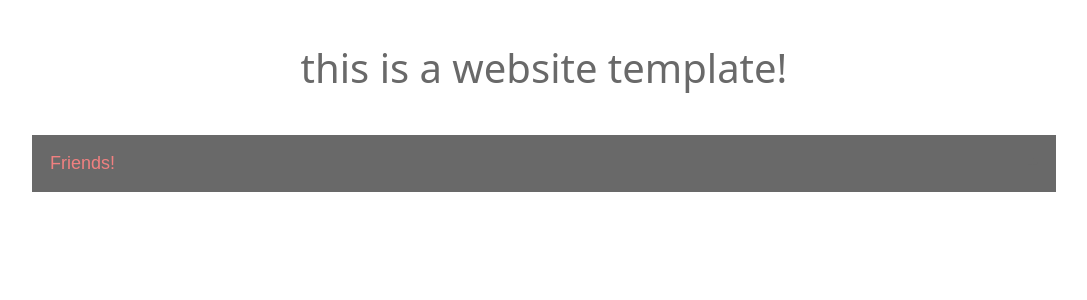
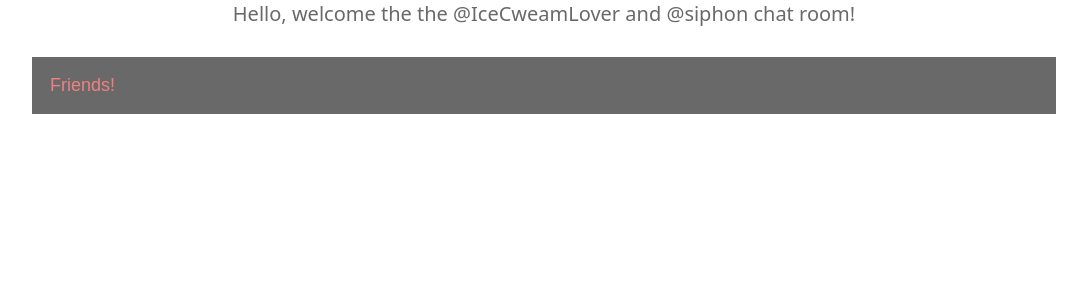
Before and after one commit to IceCweamLover/chattingapp, a Flask app: page / in a window 1280 px wide. Shown: the top 300 px of the page, without its empty margins (96-1183 px from the left). Run offline with Flask 2, Linux system fonts and the light colour scheme; parts of the project's set-up code (start-up, migrations or seed data) failed here and were passed over.

Commit message:
Update main.html

```diff
--- a/templates/main.html
+++ b/templates/main.html
@@ -5,7 +5,7 @@
     <meta name="Covid-19 Cases" content="Covid-19 Cases around the globe">
     <meta name="viewport" content="width=device-width, initial-scale=1">
     <body>
-    <p> this is a website template!</p>
+    <p class="main"> Hello, welcome the the @IceCweamLover and @siphon chat room!</p>
         <style>
         .main{font-weight: 50; font-size: 20px; color: #696969; margin: auto; text-align: center; padding-top: 20;}
         body{color: #696969; font-family: noto sans,sans-serif; font-size: 40px; margin: auto; text-align: center; padding-top: 20;}
```
